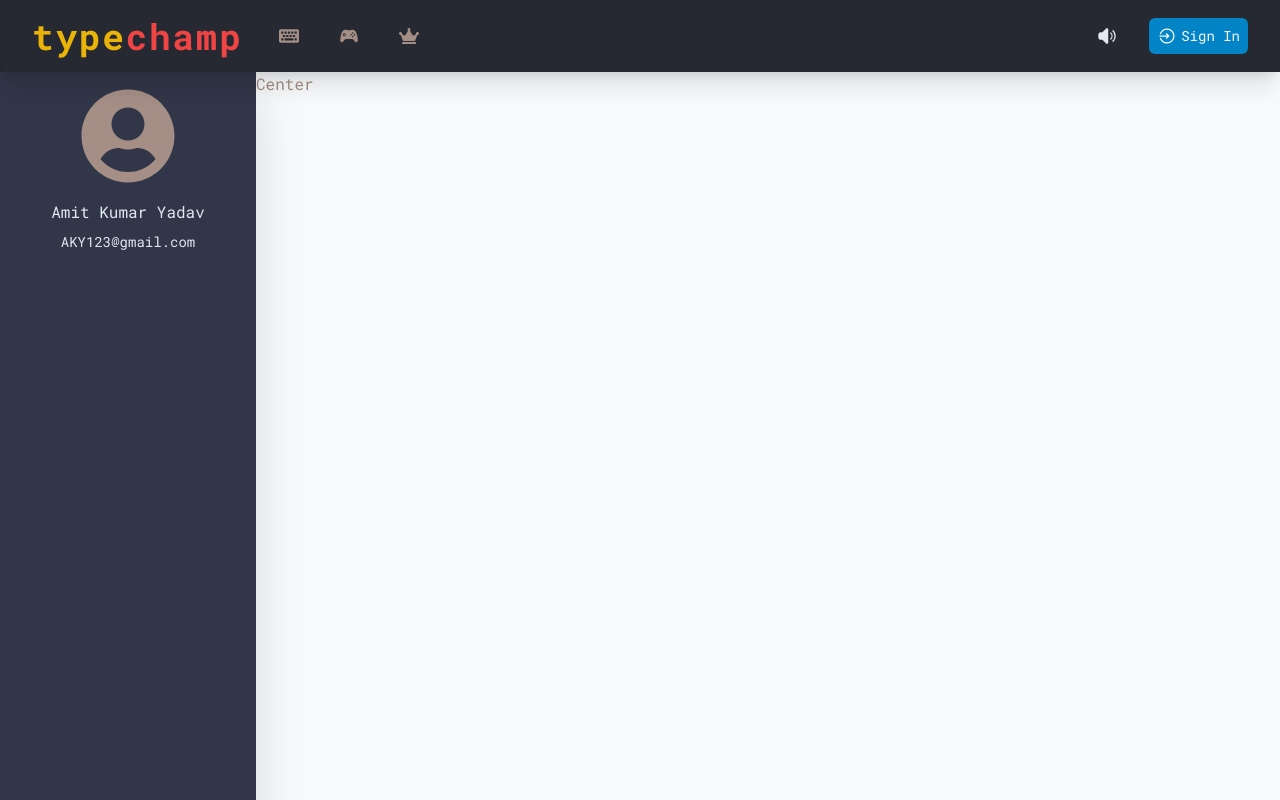
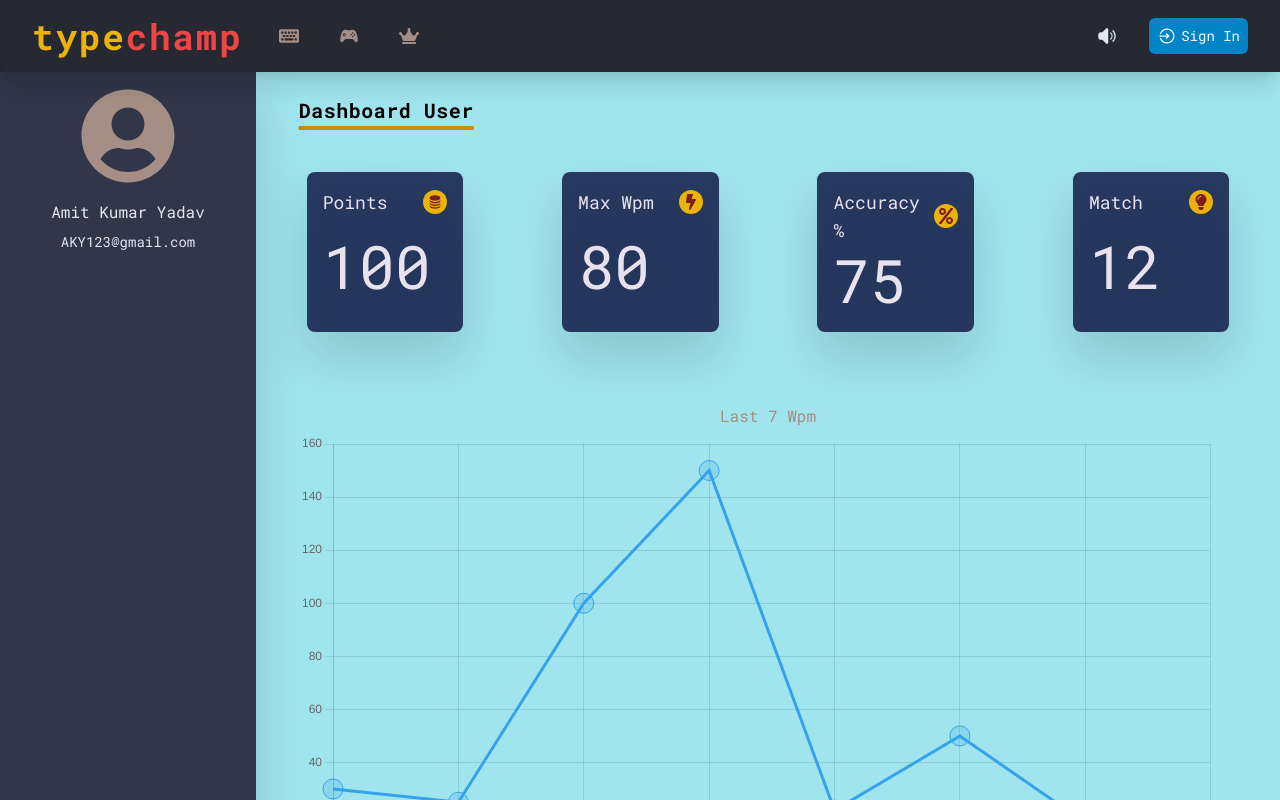
Before and after one commit to imAky/tuftyping, a Next.js app: page /dashboard in a window 1280 px wide. Both pictures are taken after a click on the button 1107 px from the left and 36 px from the top of the page. Shown: the top 800 px of the page. Built offline with nearby package versions, Linux system fonts and the light colour scheme; no server answers.

Commit message:
dashboard/ui/done

```diff
--- /dev/null
+++ b/app/dashboard/loading.tsx
@@ -0,0 +1,5 @@
+export default function Loading() {
+  return (
+    <div className="flex flex-grow items-center justify-center">Loading...</div>
+  );
+}
--- a/app/dashboard/page.tsx
+++ b/app/dashboard/page.tsx
@@ -1,10 +1,12 @@
+import MainDashBoard from "../ui/dashboard/MainDashboard";
 import SideNav from "../ui/dashboard/sidenav";
 
 export default async function DashBoard() {
+  // await new Promise((resolve) => setTimeout(resolve, 5000));
   return (
-    <div className="flex  h-screen">
+    <div className="flex  min-h-screen">
       <SideNav />
-      <div className=" flex-grow bg-slate-50">Center</div>
+      <MainDashBoard />
     </div>
   );
 }
--- /dev/null
+++ b/app/ui/dashboard/ChartWrapper.tsx
@@ -0,0 +1,51 @@
+import LineChart from "./LineChart";
+
+export default async function ChartWrapper() {
+  await new Promise((resolve) => setTimeout(resolve, 7000));
+  const labels = [
+    "23/02/24",
+    "24/02/24",
+    "25/02/24",
+    "26/02/24",
+    "27/02/24",
+    "28/02/24",
+    "29/02/24",
+    "31/02/24",
+  ];
+  const data = [30, 25, 100, 150, 22, 50, 17.3, 20.5]; // Your data
+  return (
+    <>
+      <div className="mb-16 block">
+        <div className="flex items-center justify-center">
+          <span className="">Last 7 Wpm</span>
+        </div>
+        <LineChart labels={labels} data={data} />
+      </div>
+      <div className="mb-16 block">
+        <div className="flex items-center justify-center">
+          <span className="">Last 7 Wpm</span>
+        </div>
+        <LineChart labels={labels} data={data} />
+        <div className="mb-16 block">
+          <div className="flex items-center justify-center">
+            <span className="">Last 7 Wpm</span>
+          </div>
+          <LineChart labels={labels} data={data} />
+        </div>
+        <div className="mb-16 block">
+          <div className="flex items-center justify-center">
+            <span className="">Last 7 Wpm</span>
+          </div>
+          <LineChart labels={labels} data={data} />
+        </div>
+        <div className="mb-16 block">
+          <div className="flex items-center justify-center">
+            <span className="">Last 7 Wpm</span>
+          </div>
+          <LineChart labels={labels} data={data} />
+        </div>
+        {/* </div> */}
+      </div>
+    </>
+  );
+}
--- /dev/null
+++ b/app/ui/dashboard/DashCard.tsx
@@ -0,0 +1,24 @@
+import { ReactElement } from "react";
+
+interface DashCardProp {
+  title: string;
+  icon: ReactElement<SVGAElement>;
+  score: number;
+  active?: boolean;
+}
+
+export default function DashCard({ title, icon, score }: DashCardProp) {
+  return (
+    <div className="h-40 w-1/6  flex flex-col  bg-[#19254ee5]  my-2 mx-2 drop-shadow-2xl p-4 rounded-lg">
+      <div className="flex items-center justify-between">
+        <span className="text-lg font-thin text-[#f4edf8f0]">{title}</span>
+        <span className="rounded-full bg-yellow-500 p-1 text-red-900 ">
+          {icon}
+        </span>
+      </div>
+      <div className=" flex-grow flex items-center ">
+        <span className="text-6xl text-[#f4edf8f0]  text-wrap">{score}</span>
+      </div>
+    </div>
+  );
+}
--- /dev/null
+++ b/app/ui/dashboard/DashCardWrapper.tsx
@@ -0,0 +1,31 @@
+import { BiSolidCoinStack } from "react-icons/bi";
+import DashCard from "./DashCard";
+import { FaBolt, FaLightbulb, FaPercent } from "react-icons/fa";
+
+export default async function DashCardWrapper() {
+  await new Promise((resolve) => setTimeout(resolve, 3000));
+  return (
+    <>
+      <DashCard
+        title="Points"
+        icon={<BiSolidCoinStack className="h-4 w-4" />}
+        score={100}
+      />
+      <DashCard
+        title="Max Wpm"
+        icon={<FaBolt className="h-4 w-4" />}
+        score={80}
+      />
+      <DashCard
+        title="Accuracy %"
+        icon={<FaPercent className="h-4 w-4" />}
+        score={75}
+      />
+      <DashCard
+        title="Match"
+        icon={<FaLightbulb className="h-4 w-4" />}
+        score={12}
+      />
+    </>
+  );
+}
--- /dev/null
+++ b/app/ui/dashboard/Dashskeleton.tsx
@@ -0,0 +1,47 @@
+import React from "react";
+
+const DashCardSkeleton = () => {
+  return (
+    <div className="flex justify-between flex-wrap mb-16 ">
+      <div className="h-40 w-1/6 flex flex-col bg-gray-700 my-2 mx-2 drop-shadow-2xl p-4 rounded-lg ">
+        <div className="flex items-center justify-between">
+          <div className="h-5 w-24 bg-gray-500 rounded animate-pulse"></div>
+          <div className="h-6 w-6 bg-yellow-500 rounded-full animate-pulse"></div>
+        </div>
+        <div className="flex-grow flex items-center">
+          <div className="text-6xl text-gray-500 h-16 w-32 bg-gray-500 rounded animate-pulse"></div>
+        </div>
+      </div>
+
+      <div className="h-40 w-1/6 flex flex-col bg-gray-700 my-2 mx-2 drop-shadow-2xl p-4 rounded-lg ">
+        <div className="flex items-center justify-between">
+          <div className="h-5 w-24 bg-gray-500 rounded animate-pulse"></div>
+          <div className="h-6 w-6 bg-yellow-500 rounded-full animate-pulse"></div>
+        </div>
+        <div className="flex-grow flex items-center">
+          <div className="text-6xl text-gray-500 h-16 w-32 bg-gray-500 rounded animate-pulse"></div>
+        </div>
+      </div>
+      <div className="h-40 w-1/6 flex flex-col bg-gray-700 my-2 mx-2 drop-shadow-2xl p-4 rounded-lg ">
+        <div className="flex items-center justify-between">
+          <div className="h-5 w-24 bg-gray-500 rounded animate-pulse"></div>
+          <div className="h-6 w-6 bg-yellow-500 rounded-full animate-pulse"></div>
+        </div>
+        <div className="flex-grow flex items-center">
+          <div className="text-6xl text-gray-500 h-16 w-32 bg-gray-500 rounded animate-pulse"></div>
+        </div>
+      </div>
+      <div className="h-40 w-1/6 flex flex-col bg-gray-700 my-2 mx-2 drop-shadow-2xl p-4 rounded-lg ">
+        <div className="flex items-center justify-between">
+          <div className="h-5 w-24 bg-gray-500 rounded animate-pulse"></div>
+          <div className="h-6 w-6 bg-yellow-500 rounded-full animate-pulse"></div>
+        </div>
+        <div className="flex-grow flex items-center">
+          <div className="text-6xl text-gray-500 h-16 w-32 bg-gray-500 rounded animate-pulse"></div>
+        </div>
+      </div>
+    </div>
+  );
+};
+
+export default DashCardSkeleton;
--- /dev/null
+++ b/app/ui/dashboard/LineChart.js
@@ -0,0 +1,77 @@
+// Use client-side rendering if applicable (for Next.js)
+"use client";
+
+import { useEffect, useRef } from "react";
+import { Chart } from "chart.js";
+
+// Import necessary components from Chart.js
+import {
+  LineController,
+  LineElement,
+  PointElement,
+  LinearScale,
+  Title,
+  CategoryScale,
+  Tooltip,
+} from "chart.js";
+
+const LineChart = ({ labels, data }) => {
+  const chartRef = useRef(null);
+
+  useEffect(() => {
+    const ctx = chartRef.current.getContext("2d");
+
+    // Register Chart.js controllers, elements, and scales for line chart
+    Chart.register(
+      LineController,
+      LineElement,
+      PointElement,
+      LinearScale,
+      Title,
+      CategoryScale,
+      Tooltip
+    );
+
+    const myChart = new Chart(ctx, {
+      type: "line",
+      data: {
+        labels,
+        datasets: [
+          {
+            label: "Wpm",
+            data,
+            backgroundColor: "rgba(54, 162, 235, 0.2)",
+            borderColor: "rgba(54, 162, 235, 1)",
+
+            pointStyle: "circle",
+            pointRadius: 10,
+            pointHoverRadius: 15,
+          },
+        ],
+      },
+      options: {
+        responsive: true,
+
+        plugins: {
+          tooltip: {
+            // Customize tooltip content and appearance (optional)
+            callbacks: {
+              label: (context) => {
+                // Function to format tooltip content
+                const datasetLabel = context.dataset.label;
+                const dataPoint = context.parsed.y;
+                return `${datasetLabel}: ${dataPoint}`; // Display dataset label and data point
+              },
+            },
+          },
+        },
+      },
+    });
+
+    return () => myChart.destroy(); // Cleanup function
+  }, []);
+
+  return <canvas ref={chartRef} style={{ height: "100%" }} />;
+};
+
+export default LineChart;
--- /dev/null
+++ b/app/ui/dashboard/LineChartSkeleton.tsx
@@ -0,0 +1,7 @@
+import React from "react";
+
+const LineChartSkeleton = () => {
+  return <div className="h-96  bg-slate-400 animate-pulse rounded-lg"></div>;
+};
+
+export default LineChartSkeleton;
--- /dev/null
+++ b/app/ui/dashboard/MainDashboard.tsx
@@ -0,0 +1,35 @@
+import { FaBolt, FaLightbulb, FaPercent } from "react-icons/fa";
+import DashCard from "./DashCard";
+import { BiSolidCoinStack } from "react-icons/bi";
+import LineChart from "@/app/ui/dashboard/LineChart";
+import { Suspense } from "react";
+import ChartWrapper from "./ChartWrapper";
+import { Spinner, Spinner2 } from "../component/Spinner";
+import DashCardWrapper from "./DashCardWrapper";
+import Dashskeleton from "./Dashskeleton";
+import LineChartSkeleton from "./LineChartSkeleton";
+
+export default function MainDashBoard() {
+  return (
+    <div className="flex flex-col min-h-screen items-center flex-grow bg-[#a0e4ed]">
+      <div className=" my-6  items-center w-11/12">
+        <div className="mb-10">
+          <span className="text-black  text-xl font-semibold tracking-wide underline decoration-4 decoration-yellow-600 underline-offset-8 capitalize">
+            dashboard User
+          </span>
+        </div>
+        <Suspense fallback={<Dashskeleton />}>
+          <div className="flex justify-between flex-wrap mb-16 ">
+            <DashCardWrapper />
+          </div>
+        </Suspense>
+
+        <Suspense fallback={<LineChartSkeleton />}>
+          <div className="">
+            <ChartWrapper />
+          </div>
+        </Suspense>
+      </div>
+    </div>
+  );
+}
--- a/app/ui/dashboard/sidenav.tsx
+++ b/app/ui/dashboard/sidenav.tsx
@@ -2,7 +2,7 @@ import { FaUserCircle } from "react-icons/fa";
 
 export default function SideNav() {
   return (
-    <div className="flex flex-col items-center  h-full w-64 bg-[#33394be8] py-4 drop-shadow-2xl">
+    <div className="flex flex-col items-center  min-h-full w-64 bg-[#33394be8] py-4 drop-shadow-2xl">
       <div>
         <FaUserCircle className="h-24 w-24" />
       </div>
--- a/package.json
+++ b/package.json
@@ -9,6 +9,7 @@
     "lint": "next lint"
   },
   "dependencies": {
+    "chart.js": "^4.4.2",
     "mongoose": "^8.2.4",
     "next": "14.1.3",
     "next-auth": "^4.24.7",
```
Also changed, not shown: app/lib/data.ts (added), 1 other file (tests, documents, lock files or other folders).
